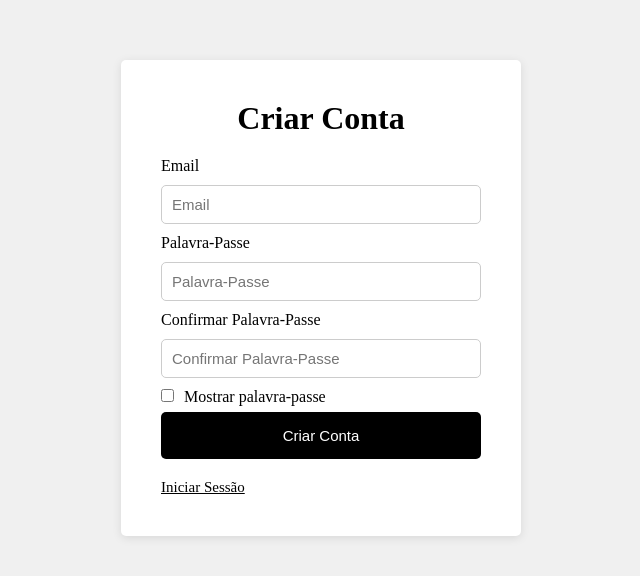
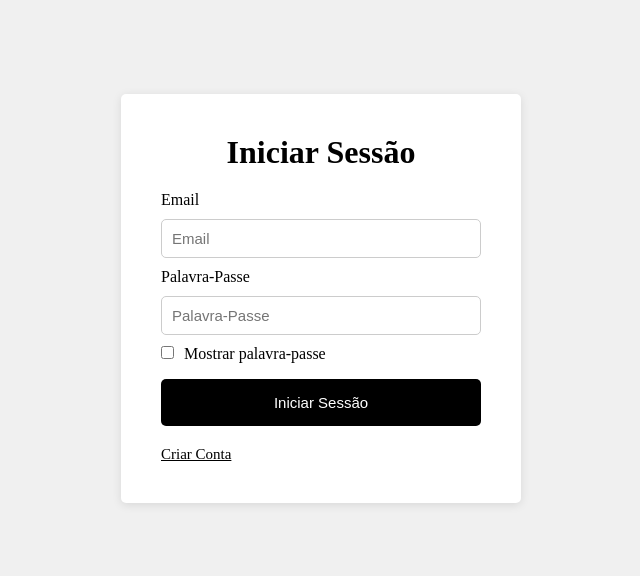
Before and after one commit to Rafaelinho/PDS_WEB, a React (Create React App) app: page /login in a window 1280 px wide. Shown: the part 102-678 px from the top of the page, without its empty margins (319-959 px from the left). Built offline with nearby package versions, Linux system fonts and the light colour scheme.

Commit message:
checkLogin

```diff
--- a/package.json
+++ b/package.json
@@ -9,6 +9,7 @@
     "@testing-library/user-event": "^13.5.0",
     "react": "^19.1.0",
     "react-dom": "^19.1.0",
+    "react-router-dom": "^7.4.1",
     "react-scripts": "5.0.1",
     "web-vitals": "^2.1.4"
   },
--- a/src/App.js
+++ b/src/App.js
@@ -2,14 +2,22 @@ import './App.css';
 import React from 'react';
 import Login from './Login';
 import CreateAcc from './CreateAcc';
+import { BrowserRouter, Routes, Route, Navigate } from 'react-router-dom';
 
+let User = {};
 
 function App() {
+
   return (
-    <>
+    <BrowserRouter>
+      <Routes>
+        <Route path="/" element={<Navigate to="/login" replace />} />
 
-      <CreateAcc />
-    </>
+        <Route path="/login" element={<Login />} />
+        <Route path="/signup" element={<CreateAcc />} />
+
+      </Routes>
+    </BrowserRouter>
   );
 }
 
--- a/src/CreateAcc.js
+++ b/src/CreateAcc.js
@@ -1,5 +1,6 @@
 import React, { useState } from "react";
 import "./CreateAcc.css";
+import { Link } from 'react-router-dom';
 
 function CreateAcc() {
     const [password, setPassword] = useState("");
@@ -60,9 +61,7 @@ function CreateAcc() {
                 {error && <p style={{ color: "red" }}>{error}</p>}
 
                 <button type="submit">Criar Conta</button>
-                <a href="/login" id="iniciarSessao">Iniciar Sessão</a>
-
-
+                <Link to="/Login" id="iniciarSessao">Iniciar Sessão</Link>
             </form>
         </div>
     );
--- a/src/Login.css
+++ b/src/Login.css
@@ -48,9 +48,8 @@ body{
     transition: all 0.3s ease;
 }
 #criarConta{
-    margin-top: 10px;
-    text-align: center;
-    background-color: transparent;
+    display: block;
+    margin-top: 20px;
     color: #000000;
     font-size: 15px;
 }
--- a/src/Login.js
+++ b/src/Login.js
@@ -1,7 +1,29 @@
 import './Login.css';
 import './index.css';
+import { Link } from 'react-router-dom';
 import React ,{useState}from 'react';
 
+const checkLogin = async (userName, userPassword) => {
+    try {
+        const response = await fetch('/login', {
+            method: 'POST',
+            headers: {
+                'Content-Type': 'application/json'
+            },
+            body: JSON.stringify({ userName, userPassword })
+        });
+
+        if (!response.ok) {
+            throw new Error('Erro ao fazer login');
+        }
+
+        const data = await response.json(); // Converte a resposta para JSON
+        return data;
+    } catch (error) {
+        console.error('Erro:', error);
+        return null;
+    }
+};
 
 function Login() {
 
@@ -32,8 +54,8 @@ function Login() {
                     <label htmlFor="seePassword">Mostrar palavra-passe</label>
                 </div>
 
-                <button type="submit">Iniciar Sessão</button>
-                <a href="/CreateAcc.js" id="iniciarSessao">Criar Conta</a>
+                <button type="submit" onClick={checkLogin}>Iniciar Sessão</button>
+                <Link to="/signup" id="criarConta">Criar Conta</Link>
             </form>
         </div>
     );
```
Also changed, not shown: 1 other file (tests, documents, lock files or other folders).
